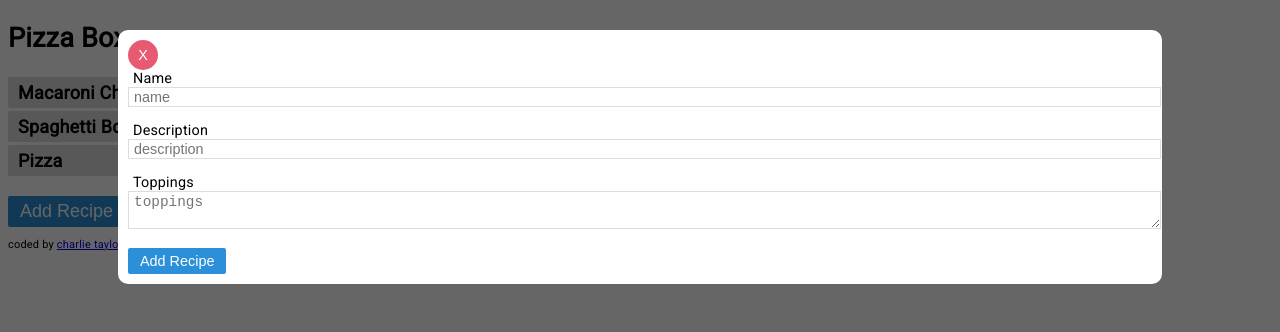
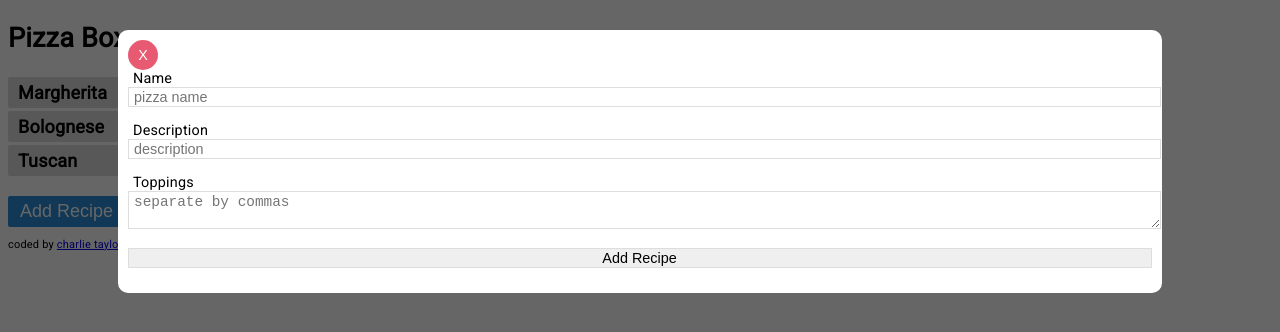
Before and after one commit to chazmcgrill/recipe-box, a React app: page / in a window 1280 px wide. Both pictures are taken after a click on the button "Add Recipe". Built offline with nearby package versions, Linux system fonts and the light colour scheme.

Commit message:
Form Handling
Setup data handling for the form for new pizzas

```diff
--- a/client/index.js
+++ b/client/index.js
@@ -3,18 +3,18 @@ import ReactDOM from 'react-dom';
 
 let recipes = [
   {
-    name: 'Macaroni Cheese',
-    description: 'Lorem ipsum dolor sit amet, consectetur adipisicing elit, sed do eiusmod tempor incididunt ut labore et dolore magna aliqua. Ut enim ad minim veniam.',
-    toppings: [ 'Cheese', 'Macaroni', 'Salt & Pepper']
+    name: 'Margherita',
+    description: 'The classic neapolitan pizza',
+    toppings: [ 'Mozzarella', 'Tomatoes', 'Basil']
   },
   {
-    name: 'Spaghetti Bolognese',
-    description: 'Lorem ipsum dolor sit amet, consectetur adipisicing elit, sed do eiusmod tempor incididunt ut labore et dolore magna aliqua. Ut enim ad minim veniam.',
-    toppings: [ 'Spaghetti', 'Minced Beef', 'Chopped Tomatoes']
+    name: 'Bolognese',
+    description: 'Lorem ipsum dolor sit amet.',
+    toppings: [ 'Onion', 'Minced Beef', 'Chopped Tomatoes']
   },
   {
-    name: 'Pizza',
-    description: 'Lorem ipsum dolor sit amet, consectetur adipisicing elit, sed do eiusmod tempor incididunt ut labore et dolore magna aliqua. Ut enim ad minim veniam.',
+    name: 'Tuscan',
+    description: 'Ut enim ad minim veniam.',
     toppings: [ 'Dough', 'Cheese', 'Tomato Puree']
   }
 ];
@@ -87,8 +87,19 @@ class AddRecipe extends Component {
   constructor(props) {
     super(props);
     this.state = {
+      name: "",
+      desc: "",
+      tops: ""
+    }
+  }
 
-    }
+  handleChange(event) {
+    this.setState({[event.target.name]: event.target.value})
+  }
+
+  handleFormSubmit(event) {
+    event.preventDefault();
+    console.log(this.state);
   }
 
   render() {
@@ -96,14 +107,20 @@ class AddRecipe extends Component {
       <div className="modal-bg">
         <div className="modal-box">
           <button onClick={this.props.closeAddModal} className="btn-close">X</button>
-          <form>
-            <label htmlFor="name">Name</label>
-            <input placeholder="name" id="name"/>
-            <label htmlFor="desc">Description</label>
-            <input placeholder="description" id="desc"/>
-            <label htmlFor="tops">Toppings</label>
-            <textarea placeholder="toppings" id="tops"/>
-            <button>Add Recipe</button>
+          <form onSubmit={this.handleFormSubmit.bind(this)}>
+            <label>Name</label>
+            <input name="name" type="text" placeholder="pizza name"
+              onChange={this.handleChange.bind(this)}
+            />
+            <label>Description</label>
+            <input name="desc" type="text" placeholder="description"
+              onChange={this.handleChange.bind(this)}
+            />
+            <label>Toppings</label>
+            <textarea name="tops" placeholder="separate by commas"
+              onChange={this.handleChange.bind(this)}
+            />
+            <input type="submit" value="Add Recipe"></input>
           </form>
         </div>
       </div>
--- a/css/styles.sass
+++ b/css/styles.sass
@@ -1,17 +1,16 @@
 @import url('https://fonts.googleapis.com/css?family=Roboto')
 
-$blue: #2b90d9
-$red: #e85a71
 $text: #0f0f0f
 $grey: #ddd
 $white: #fff
+$blue: #2b90d9
+$red: #e85a71
 
 html
   font-family: 'Roboto', sans-serif
   font-size: 18px
   letter-spacing: 0.2px
   height: 100%
-  position: relative
 
 h4
   margin: 0
@@ -52,7 +51,7 @@ button
   width: 100%
   height: 100%
   background: rgba(#000000, 0.6)
-  position: absolute
+  position: fixed
   top: 0
   left: 0
 
```
Also changed, not shown: css/styles.css.
